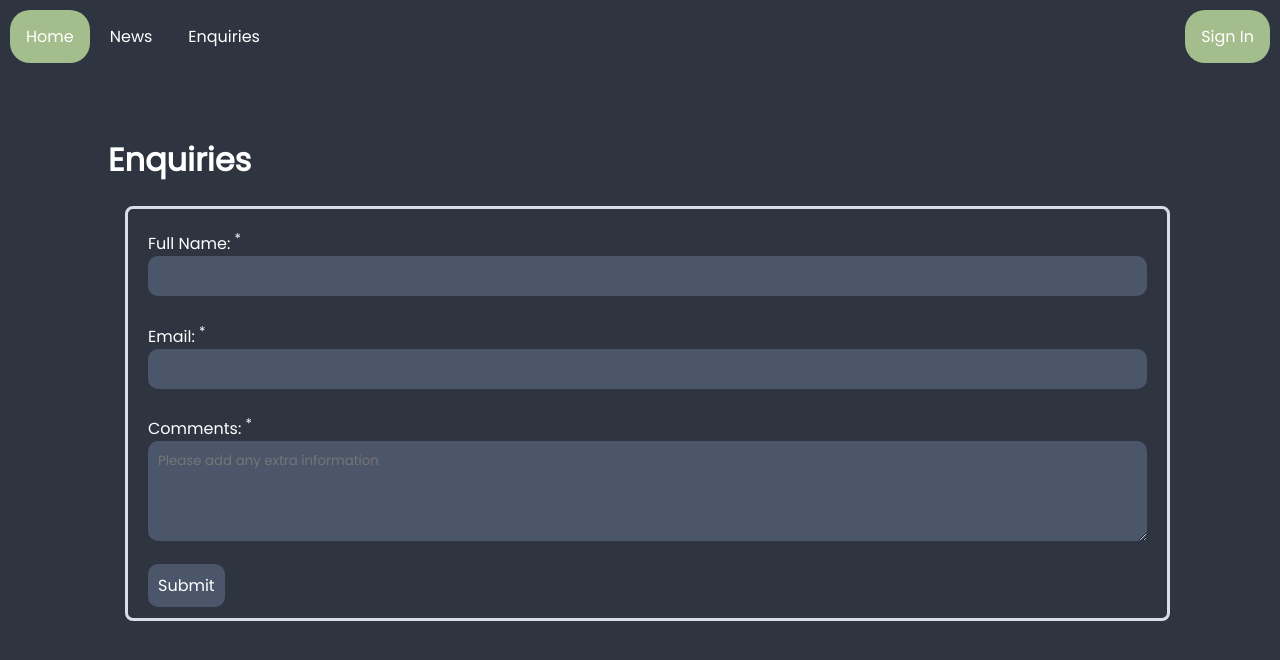
After one commit to SilentSmeary/UTCL-Y13, a PHP site: page /enquiries.html in a window 1280 px wide. The commit adds this page. Shown: the top 660 px of the page. Run offline with PHP 8.4, Linux system fonts and the light colour scheme.

Commit message:
added: enquiries

```diff
--- /dev/null
+++ b/Part 5 - GibJohn Tutoring/enquiries.html
@@ -0,0 +1,49 @@
+<!DOCTYPE html>
+<html lang="en">
+<head>
+    <meta charset="UTF-8">
+    <meta name="viewport" content="width=device-width, initial-scale=1.0">
+    <link rel="preconnect" href="https://fonts.googleapis.com">
+    <link rel="preconnect" href="https://fonts.gstatic.com" crossorigin>
+    <link href="https://fonts.googleapis.com/css2?family=Poppins&display=swap" rel="stylesheet">
+    <link rel="stylesheet" href="style.css">
+    <title>GibJohn Tutoring</title>
+</head>
+<body>
+    <ul class="navbar_main">
+        <li class="navbar_li"><a class="active" href="index.html">Home</a></li>
+        <li class="navbar_li"><a href="#news">News</a></li>
+        <li class="navbar_li"><a href="enquiries.html">Enquiries</a></li>
+        <li class="navbar_li" style="float:right"><a class="active" href="sign_in.html">Sign In</a></li>
+    </ul>
+
+    <div id="container">
+        <div id="heading">
+            <h1>Enquiries</h1>
+        </div>
+        <div id="join_now_content">
+            <fieldset class="custom_fieldset">
+                <form action="">
+                    <label class="firstname_title2" for="fname">Full Name: <sup>*</sup></label>
+                    <input class="enquiries" type="text" id="fname" name="fname">
+                    <br>
+                    <br>
+
+                    <label class="firstname_title2" for="fname">Email: <sup>*</sup></label>
+                    <input class="enquiries" type="text" id="fname" name="fname">
+                    <br>
+                    <br>
+                    <label for="custom_textarea">Comments: <sup>*</sup></label>
+                    <form action="">
+                        <textarea class="custom_textarea" name="" id="custom_textarea" placeholder="Please add any extra information"></textarea>
+                    </form>
+                    <br>
+                    <a class="student_sign_up_button" href="">Submit</a>
+                    <br>
+                </form>
+            </fieldset>
+        </div>
+
+    </div>
+</body>
+</html>
--- a/Part 5 - GibJohn Tutoring/index.html
+++ b/Part 5 - GibJohn Tutoring/index.html
@@ -13,7 +13,7 @@
     <ul class="navbar_main">
         <li class="navbar_li"><a class="active" href="index.html">Home</a></li>
         <li class="navbar_li"><a href="#news">News</a></li>
-        <li class="navbar_li"><a href="#contact">Enquiries</a></li>
+        <li class="navbar_li"><a href="enquiries.html">Enquiries</a></li>
         <li class="navbar_li" style="float:right"><a class="active" href="sign_in.html">Sign In</a></li>
     </ul>
 
--- a/Part 5 - GibJohn Tutoring/style.css
+++ b/Part 5 - GibJohn Tutoring/style.css
@@ -268,3 +268,17 @@ table, td, th {
 .custom_td2{
     align-content: center;
 }
+
+.enquiries{
+    width: 100%;
+    /* height: 100px; */
+    border-radius: 10px;
+    background-color: #4C566A;
+    border: transparent;
+    color: white;
+    font-family: "Poppins", sans-serif;
+    font-weight: 400;
+    font-style: normal;
+    box-sizing: border-box;
+    padding: 10px 10px 10px 10px;
+}
```
